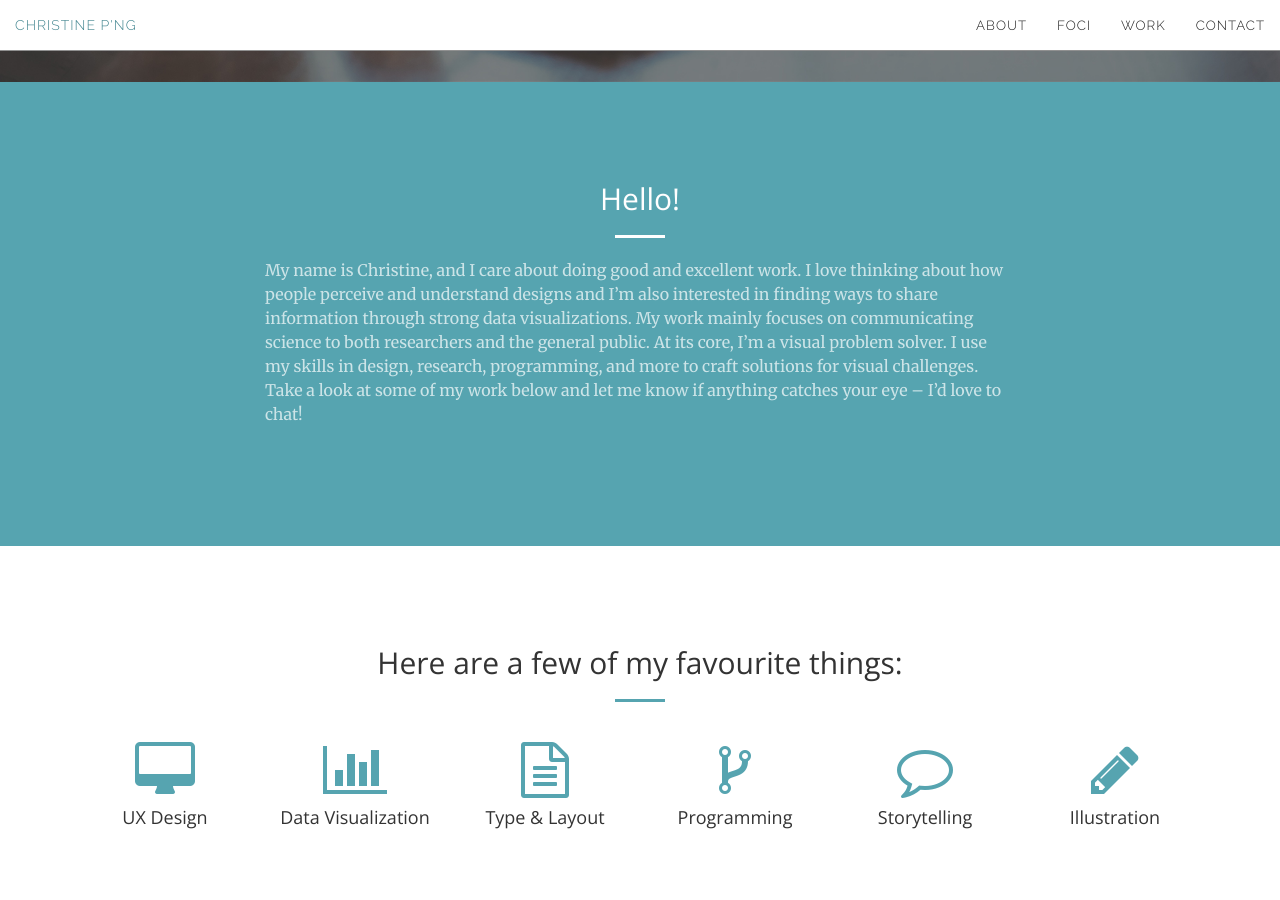
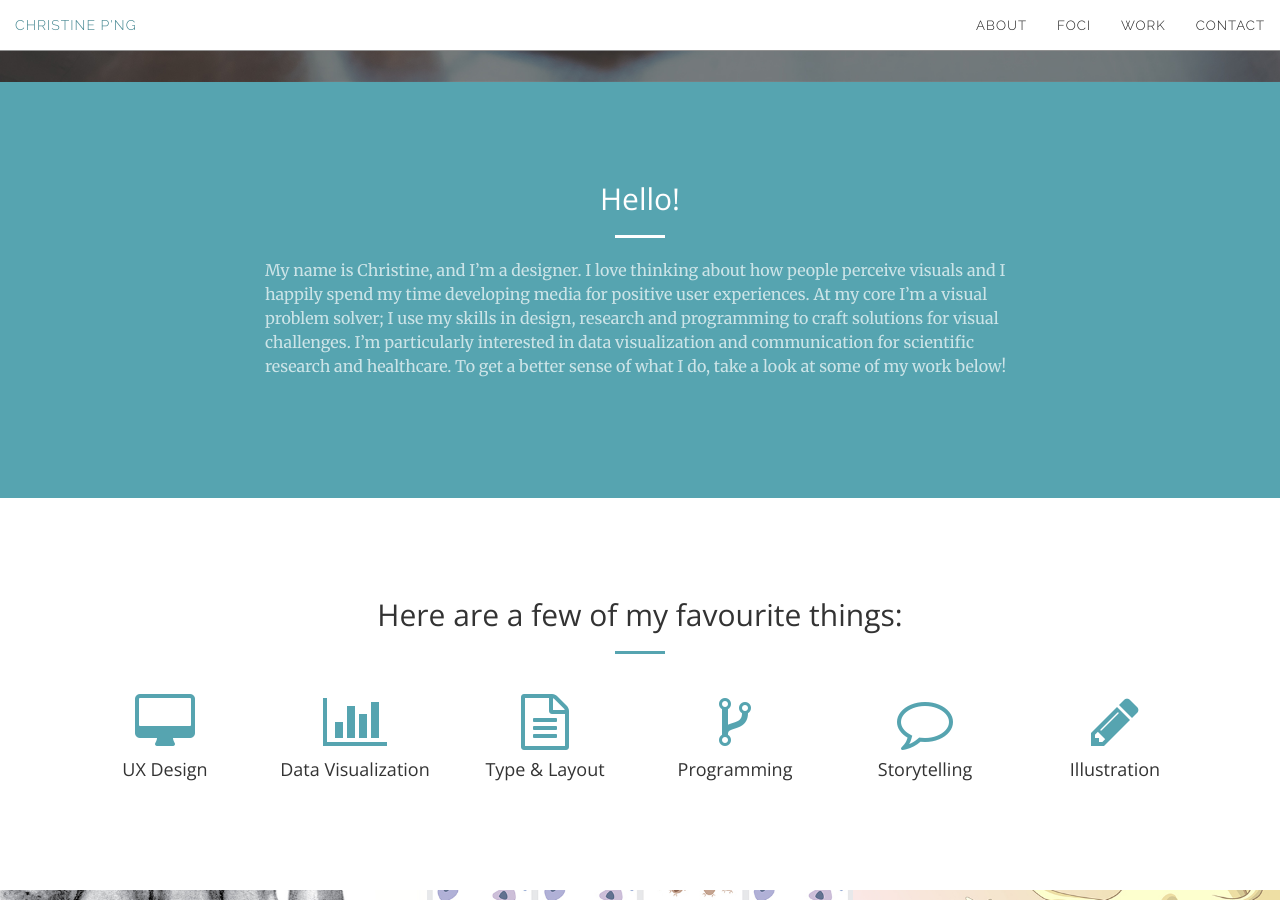
Before and after one commit to chspng/christinepng.ca, a Jekyll site: the page built from index.html, in a window 1280 px wide and 900 px high, scrolled down 818 px. Built offline with Jekyll 4.4.1, drawn with Linux system fonts in a browser that asks for light colours.

Commit message:
Re-wrote blurb (again) to more accurately reflect current future work thoughts.

```diff
--- a/_includes/about.html
+++ b/_includes/about.html
@@ -1,11 +1,12 @@
+<link href="https://fonts.googleapis.com/css?family=Source+Sans+Pro" rel="stylesheet">
+
 <section class="bg-primary" id="about">
     <div class="container">
         <div class="row">
             <div class="col-lg-8 col-lg-offset-2 text-center">
                 <h2 class="section-heading">Hello!</h2>
                 <hr class="light">
-                <p class="text-faded text-left">My name is Christine, and I care about doing good and excellent work. I love thinking about how people perceive and understand designs and I’m also interested in finding ways to share information through strong data visualizations. My work mainly focuses on communicating science to both researchers and the general public. At its core, I’m a visual problem solver. I use my skills in design, research, programming, and more to craft solutions for visual challenges. Take a look at some of my work below and let me know if anything catches your eye – I’d love to chat!</p>
-                <!-- <a href="#contact" class="btn btn-default btn-xl page-scroll">Who are you?</a> -->
+                <p class="text-faded text-left">My name is Christine, and I’m a designer. I love thinking about how people perceive visuals and I happily spend my time developing media for positive user experiences. At my core I’m a visual problem solver; I use my skills in design, research and programming to craft solutions for visual challenges. I’m particularly interested in data visualization and communication for scientific research and healthcare. To get a better sense of what I do, take a look at some of my work below!</p>
             </div>
         </div>
     </div>
```
